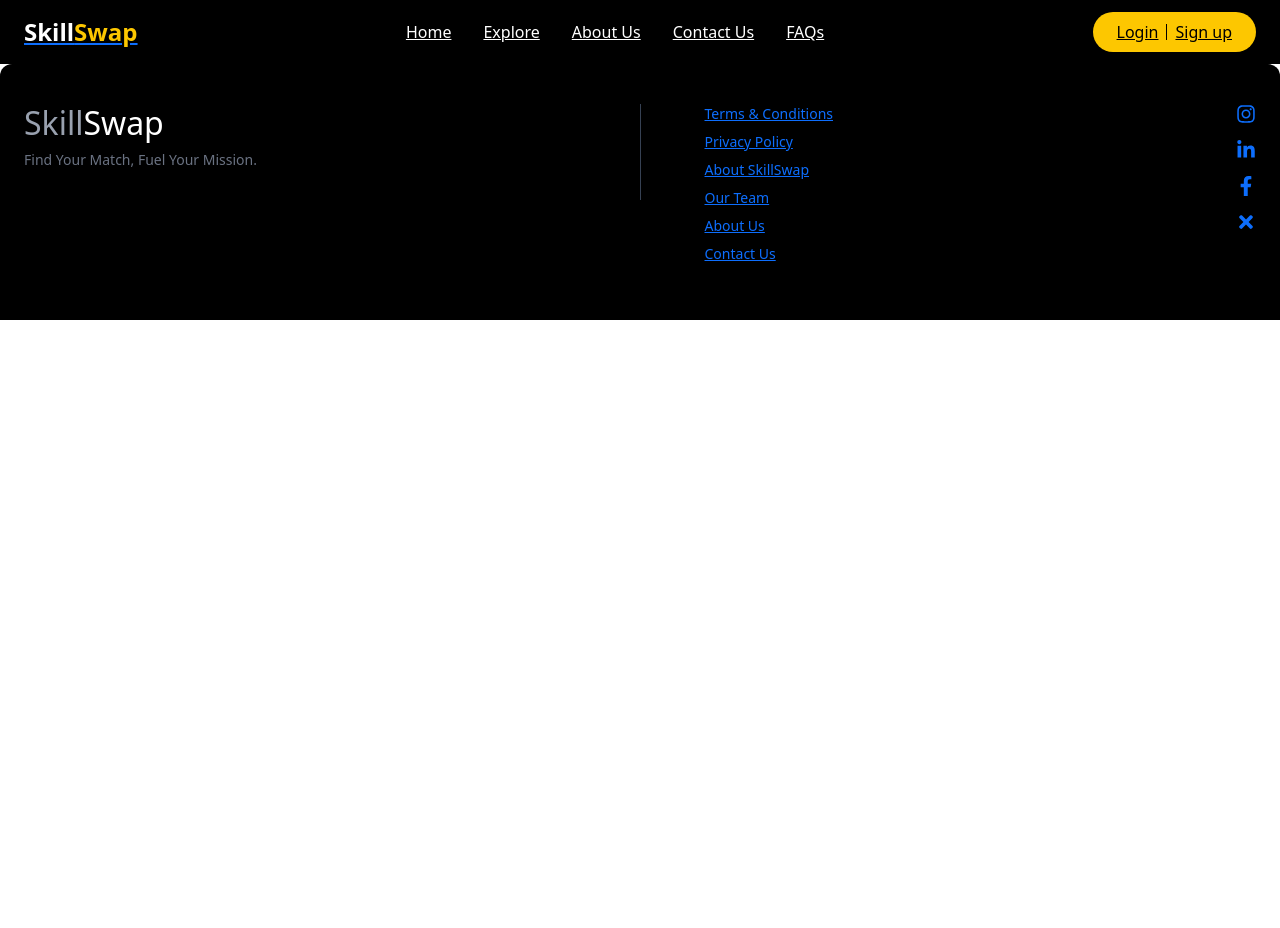
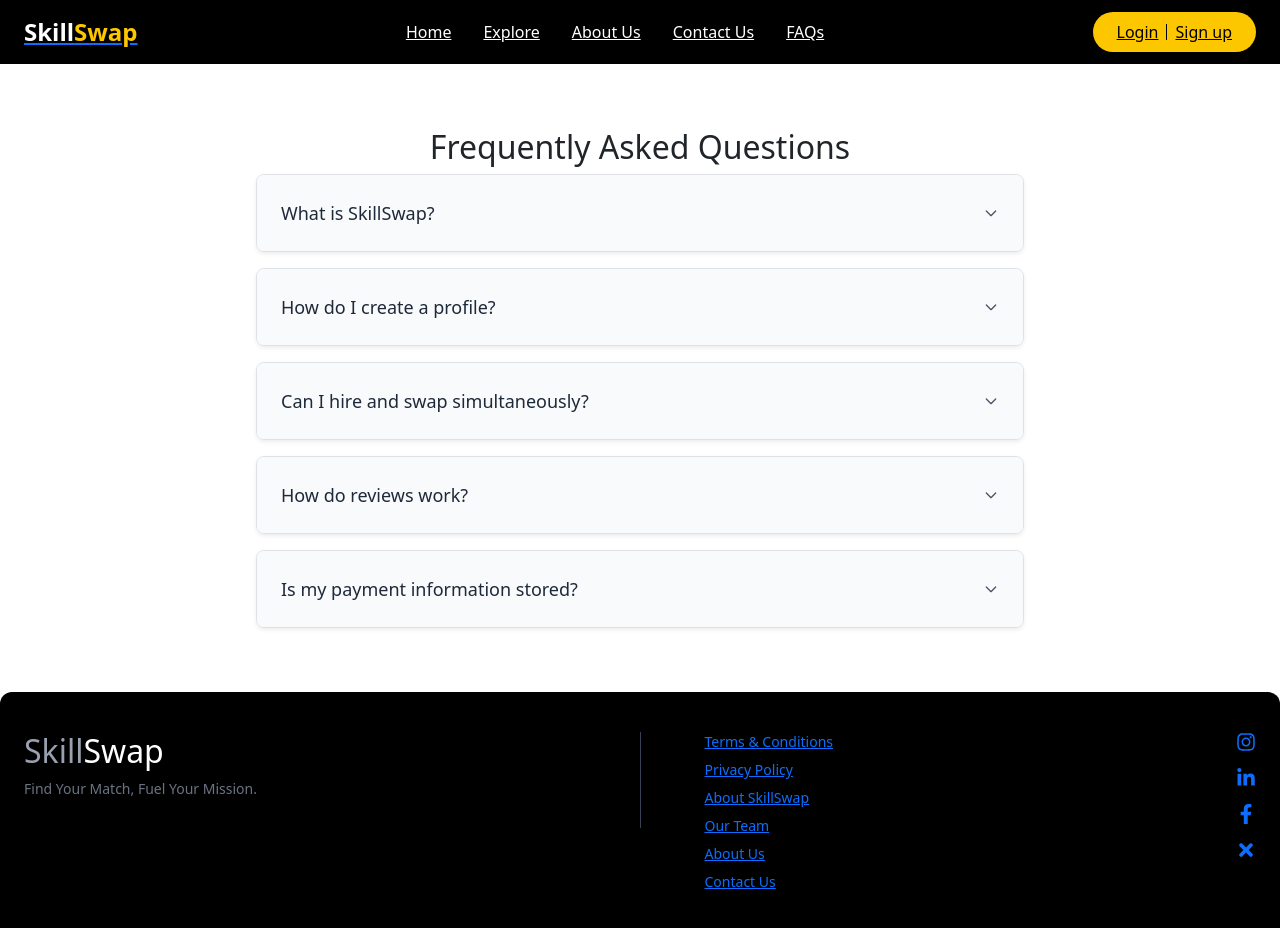
Before and after one commit to abhaypatidar3/Minor-2, a React (Vite) app in the folder frontend/: page /faq in a window 1280 px wide. Shown: the top 928 px of the page. Before the commit the page ends 800 px from the top, so only its background shows below. Built offline with nearby package versions, Linux system fonts and the light colour scheme.

Commit message:
working with the faq section

```diff
--- a/frontend/src/App.jsx
+++ b/frontend/src/App.jsx
@@ -9,6 +9,7 @@ import ExploreProfile from './components/ExploreProfile';
 import ProfileReviews from './components/ProfileReview';
 import UpdateProfile from './components/UpdateProfile';
 import ContactUs from './components/ContactUs';
+import FAQ from './components/FAQ';
 
 export default function App() {
   return (
@@ -26,7 +27,9 @@ export default function App() {
           <Route path="/profilereview"  element={<ProfileReviews />} />
           <Route path="/footer"  element={<Footer />} />
           <Route path="/contactus"  element={<ContactUs />} />
+          <Route path="/faq"  element={<FAQ />} />
         </Routes>
+
       </main>
 
       <Footer />
--- /dev/null
+++ b/frontend/src/components/FAQ.jsx
@@ -0,0 +1,78 @@
+import React, { useState } from 'react';
+import { HiOutlineChevronDown, HiOutlineChevronUp } from 'react-icons/hi';
+
+const faqs = [
+  {
+    question: 'What is SkillSwap?',
+    answer:
+      'SkillSwap is a platform for connecting professionals. You can showcase your skills, browse others, and collaborate through hiring or swapping services.',
+  },
+  {
+    question: 'How do I create a profile?',
+    answer:
+      'Simply register with your details, list up to three skills, and add a profile picture. Your profile will then be visible to others in Explore.',
+  },
+  {
+    question: 'Can I hire and swap simultaneously?',
+    answer:
+      'Yes! You can hire someone to do work for you, or offer your own services in exchange—whatever collaboration model you prefer.',
+  },
+  {
+    question: 'How do reviews work?',
+    answer:
+      'After completing a job or swap, both parties can leave a star rating (out of 5) and a short text review to build trust in the community.',
+  },
+  {
+    question: 'Is my payment information stored?',
+    answer:
+      'We never store your payment details on our servers—transactions are handled securely through our third-party payment processor.',
+  },
+];
+
+export default function FAQ() {
+  const [openIndex, setOpenIndex] = useState(null);
+
+  const toggle = idx => {
+    setOpenIndex(openIndex === idx ? null : idx);
+  };
+
+  return (
+    <div className="bg-white py-16 px-4">
+      <div className="max-w-3xl mx-auto">
+        <h2 className="text-4xl font-bold text-center text-gray-900 mb-8">
+          Frequently Asked Questions
+        </h2>
+        <div className="space-y-4">
+          {faqs.map((item, idx) => {
+            const isOpen = idx === openIndex;
+            return (
+              <div
+                key={idx}
+                className="border border-gray-200 rounded-lg overflow-hidden shadow-sm hover:shadow-md transition"
+              >
+                <button
+                  onClick={() => toggle(idx)}
+                  className="w-full flex justify-between items-center p-4 bg-gray-50 focus:outline-none"
+                >
+                  <span className="text-lg font-medium text-gray-800">
+                    {item.question}
+                  </span>
+                  {isOpen ? (
+                    <HiOutlineChevronUp className="text-gray-600" />
+                  ) : (
+                    <HiOutlineChevronDown className="text-gray-600" />
+                  )}
+                </button>
+                {isOpen && (
+                  <div className="p-4 bg-white text-gray-700 leading-relaxed">
+                    {item.answer}
+                  </div>
+                )}
+              </div>
+            );
+          })}
+        </div>
+      </div>
+    </div>
+  );
+}
```
